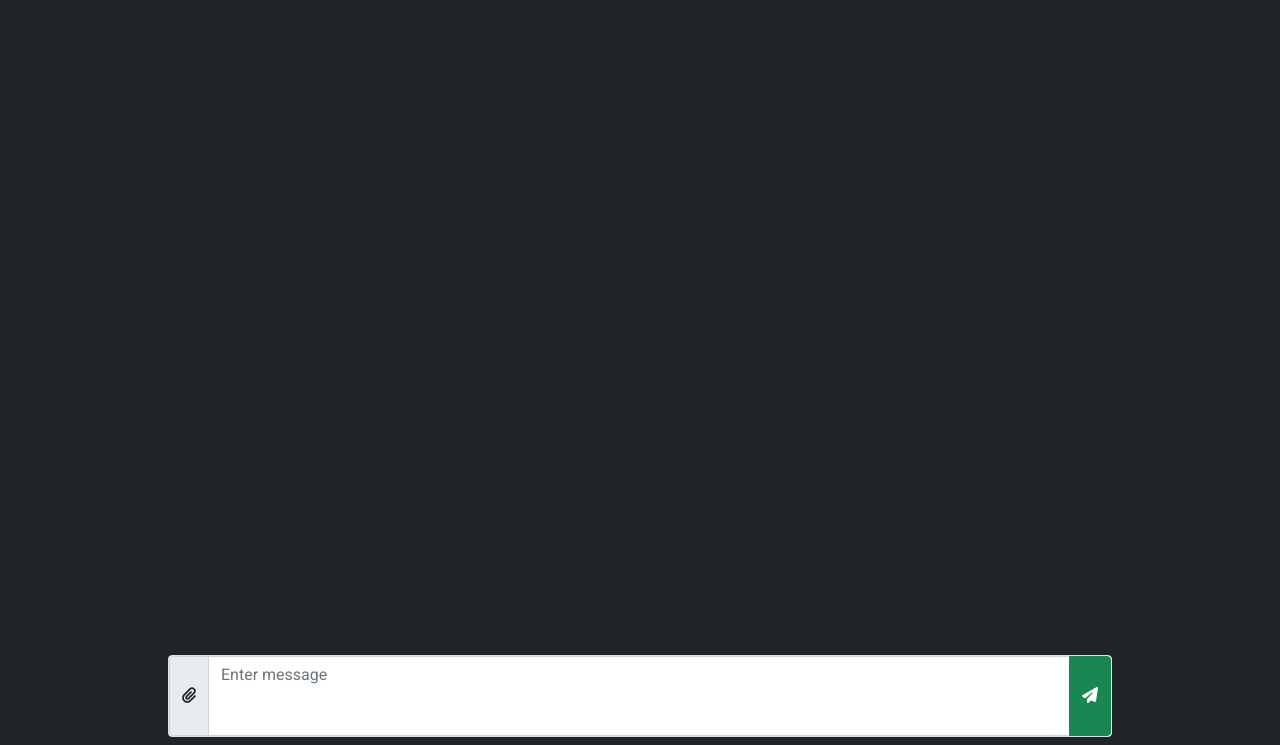
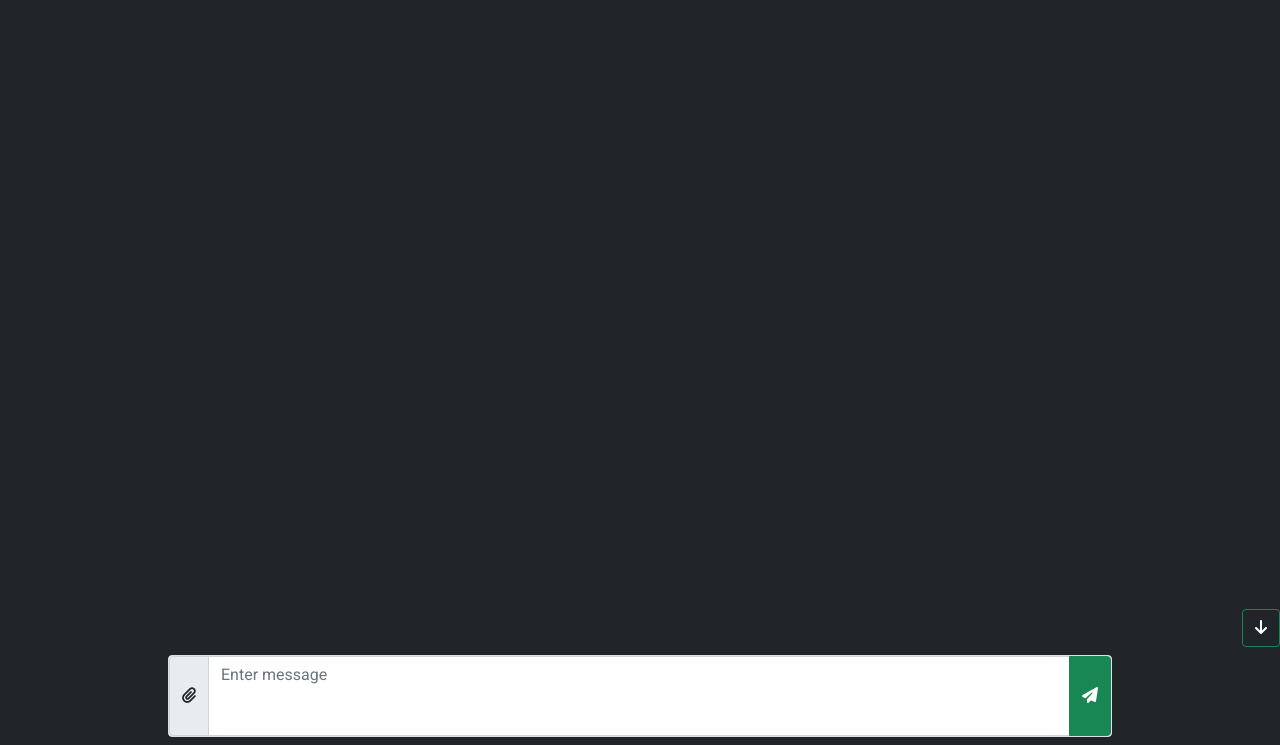
Before and after one commit to anthonyalando8/antho-ai, a Django app: template main/templates/main/chat.html in a window 1280 px wide. Shown: the part 57-802 px from the top of the page. Run offline with Django 5.2, Linux system fonts and the light colour scheme; the template is opened without the code that fills it: values that come from a table or form of the project are taken from there, others are empty; some libraries are stand-ins or nearby versions.

Commit message:
Scroll Bottom

```diff
--- a/main/templates/main/chat.html
+++ b/main/templates/main/chat.html
@@ -46,7 +46,7 @@ Soft Connect | Chatbot
             {% endfor%}
         </div>
         <div class="position-fixed end-0" style="bottom: 12vh;">
-            <button class="btn bg-transparent" id="adjust-chat-button"><i class="fa-solid fa-arrow-down"></i></button>
+            <button class="btn btn-success text-white bg-transparent" id="adjust-chat-button"><i class="fa-solid fa-arrow-down"></i></button>
         </div>
     </div>
     <div class="bg-light m-2 border rounded">
```
